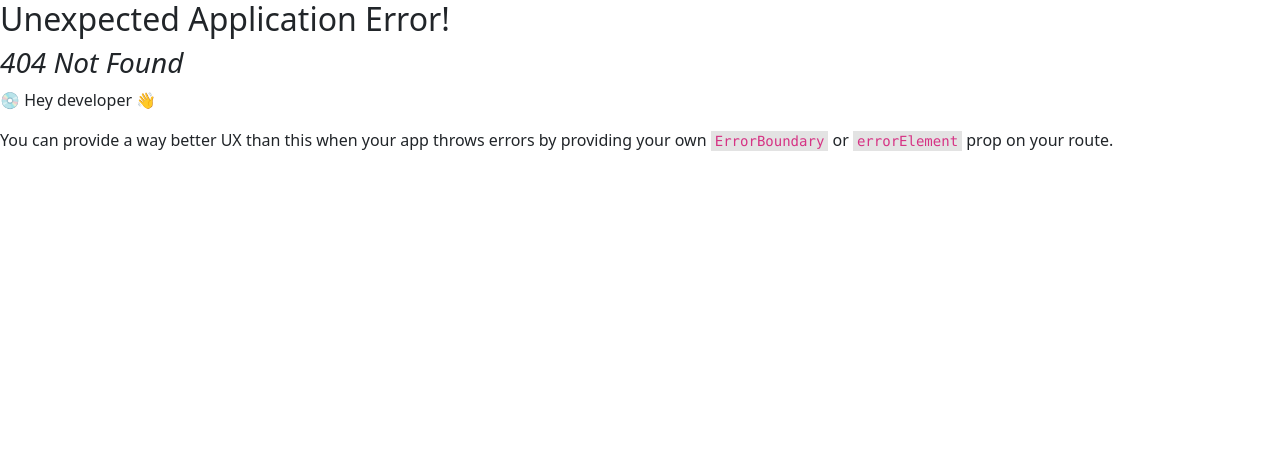
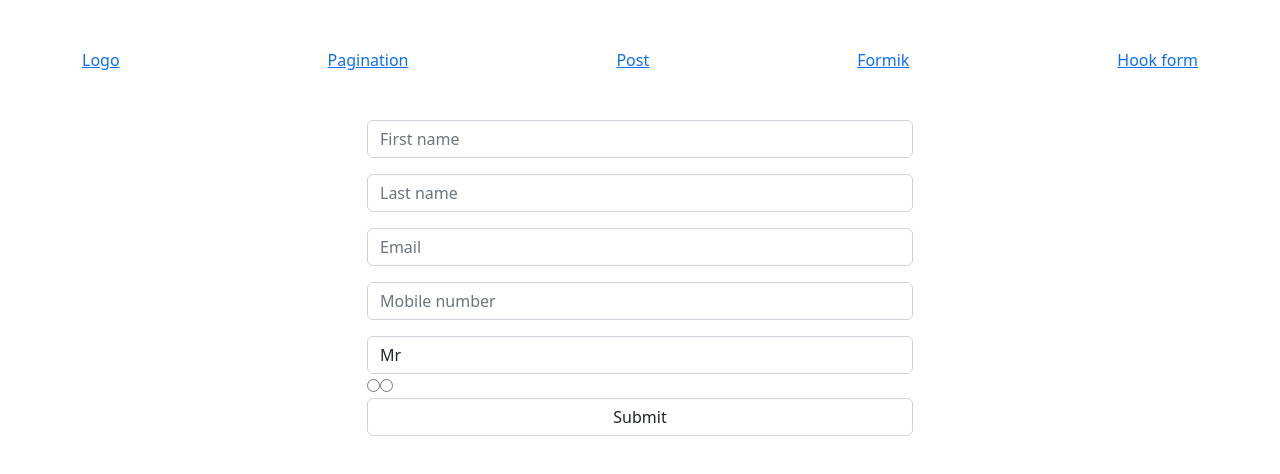
Before and after one commit to 7Davronbek/practise, a React (Vite) app: page /hookform in a window 1280 px wide. Before the commit this address had no page. Shown: the top 474 px of the page. Built offline with nearby package versions, Linux system fonts and the light colour scheme.

Commit message:
practise

```diff
--- a/package.json
+++ b/package.json
@@ -16,6 +16,7 @@
     "react": "^18.2.0",
     "react-dom": "^18.2.0",
     "react-google-recaptcha": "^2.1.0",
+    "react-hook-form": "^7.43.9",
     "react-paginate": "^8.1.4",
     "react-router-dom": "^6.9.0",
     "yup": "^1.0.2"
--- a/src/App.jsx
+++ b/src/App.jsx
@@ -14,6 +14,7 @@ import SinglePostPage, {
 } from "./pages/SinglePostPage";
 import ErrorHandler from "./componets/ErrorHandler";
 import YupFormikDemo from "./pages/YupFormikDemo";
+import HookFormPage from "./pages/HookFormPage";
 
 // const router = createBrowserRouter(
 //   createRoutesFromElements(
@@ -47,6 +48,10 @@ const router = createBrowserRouter([
         path: "/formik",
         element: <YupFormikDemo />,
       },
+      {
+        path: "/hookform",
+        element: <HookFormPage />,
+      },
     ],
   },
 ]);
--- a/src/componets/Navbar.jsx
+++ b/src/componets/Navbar.jsx
@@ -12,6 +12,7 @@ const Navbar = () => {
               <Link to="/pagination">Pagination</Link>
               <Link to="/post">Post</Link>
               <Link to="/formik">Formik</Link>
+              <Link to="/hookform">Hook form</Link>
             </div>
           </div>
         </div>
--- /dev/null
+++ b/src/pages/HookFormPage.jsx
@@ -0,0 +1,79 @@
+import React from "react";
+import { useForm } from "react-hook-form";
+
+const HookFormPage = () => {
+  const {
+    register,
+    handleSubmit,
+    formState: { errors },
+  } = useForm();
+  const onSubmit = (data) => console.log(data);
+  console.log(errors);
+  return (
+    <div className="HookFormPage">
+      <div className="container">
+        <div className="row">
+          <div className="col-6 mx-auto">
+            <form onSubmit={handleSubmit(onSubmit)}>
+              <input
+                className="form-control mb-3"
+                type="text"
+                placeholder="First name"
+                {...register("First name", { required: true, maxLength: 80 })}
+              />
+              <input
+                className="form-control mb-3"
+                type="text"
+                placeholder="Last name"
+                {...register("Last name", { required: true, maxLength: 100 })}
+              />
+              <input
+                className="form-control mb-3"
+                type="text"
+                placeholder="Email"
+                {...register("Email", {
+                  required: true,
+                  pattern: /^\S+@\S+$/i,
+                })}
+              />
+              <input
+                className="form-control mb-3"
+                type="tel"
+                placeholder="Mobile number"
+                {...register("Mobile number", {
+                  required: true,
+                  minLength: 6,
+                  maxLength: 12,
+                })}
+              />
+              <select
+                className="form-control"
+                {...register("Title", { required: true })}
+              >
+                <option value="Mr">Mr</option>
+                <option value="Mrs">Mrs</option>
+                <option value="Miss">Miss</option>
+                <option value="Dr">Dr</option>
+              </select>
+
+              <input
+                {...register("Developer", { required: true })}
+                type="radio"
+                value="Yes"
+              />
+              <input
+                {...register("Developer", { required: true })}
+                type="radio"
+                value="No"
+              />
+
+              <input className="form-control mb-3" type="submit" />
+            </form>
+          </div>
+        </div>
+      </div>
+    </div>
+  );
+};
+
+export default HookFormPage;
--- a/src/pages/YupFormikDemo.jsx
+++ b/src/pages/YupFormikDemo.jsx
@@ -1,7 +1,6 @@
 import React from "react";
 import { Formik } from "formik";
 import * as yup from "yup";
-// import { TextField } from "@mui/material";
 
 const YupFormikDemo = () => {
   const initialValues = {
@@ -32,11 +31,11 @@ const YupFormikDemo = () => {
     console.log(values);
   };
   return (
-    <div className="YupFormikDemo py-5">
+    <div className="YupFormikDemo">
       <div className="container">
         <div className="row">
-          <div className="col-8 mx-auto">
-            <h1 className="mb-5">Formik</h1>
+          <div className="col-6 shadow p-4 rounded mx-auto">
+            <h1 className="mb-3">Formik</h1>
 
             <Formik
               onSubmit={handleformSubmit}
@@ -52,19 +51,6 @@ const YupFormikDemo = () => {
                 handleSubmit,
               }) => (
                 <form onSubmit={handleSubmit}>
-                  {/* <TextField
-                    fullWidth
-                    variant="filled"
-                    type="text"
-                    label="First Name"
-                    onBlur={handleBlur}
-                    onChange={handleChange}
-                    value={values.firstName}
-                    name="firstName"
-                    error={!!touched.firstName && !!errors.firstName}
-                    helperText={touched.firstName && errors.firstName}
-                    sx={{ gridColumn: "span 2" }}
-                  /> */}
 
                   <label htmlFor="First">First Name:</label>
                   <div className="inputWrap mb-3">
@@ -77,13 +63,12 @@ const YupFormikDemo = () => {
                       onBlur={handleBlur}
                       value={values.firstName}
                       required={touched.firstName && errors.firstName}
-                      onError={!!touched.firstName && !!errors.firstName}
+                      // onError={!!touched.firstName && !!errors.firstName}
                     />
                     {touched.firstName && errors.firstName ? (
                       <div className="text-danger">{errors.firstName}</div>
                     ) : null}
                   </div>
-
 
                   <label htmlFor="last">Last Name:</label>
                   <div className="inputWrap mb-3">
@@ -96,7 +81,7 @@ const YupFormikDemo = () => {
                       onBlur={handleBlur}
                       value={values.lastName}
                       required={touched.lastName && errors.lastName}
-                      onError={!!touched.lastName && !!errors.lastName}
+                      // onError={!!touched.lastName && !!errors.lastName}
                     />
                     {touched.lastName && errors.lastName ? (
                       <div className="text-danger">{errors.lastName}</div>
@@ -114,14 +99,12 @@ const YupFormikDemo = () => {
                       onBlur={handleBlur}
                       value={values.email}
                       required={touched.email && errors.email}
-                      onError={!!touched.email && !!errors.email}
+                      // onError={!!touched.email && !!errors.email}
                     />
                     {touched.email && errors.email ? (
                       <div className="text-danger">{errors.email}</div>
                     ) : null}
                   </div>
-
-
 
                   <label htmlFor="First">First Name:</label>
                   <div className="inputWrap mb-3">
@@ -134,7 +117,7 @@ const YupFormikDemo = () => {
                       onBlur={handleBlur}
                       value={values.firstName}
                       required={touched.firstName && errors.firstName}
-                      onError={!!touched.firstName && !!errors.firstName}
+                      // onError={!!touched.firstName && !!errors.firstName}
                     />
                     {touched.firstName && errors.firstName ? (
                       <div className="text-danger">{errors.firstName}</div>
```
Also changed, not shown: 1 other file (tests, documents, lock files or other folders).
